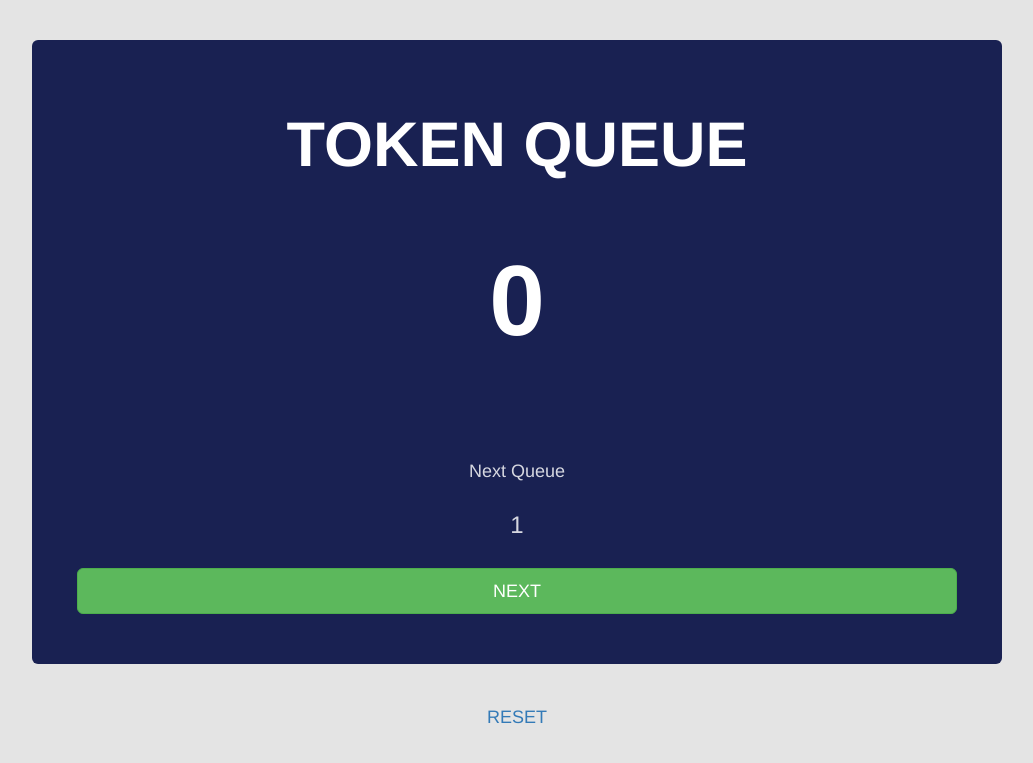
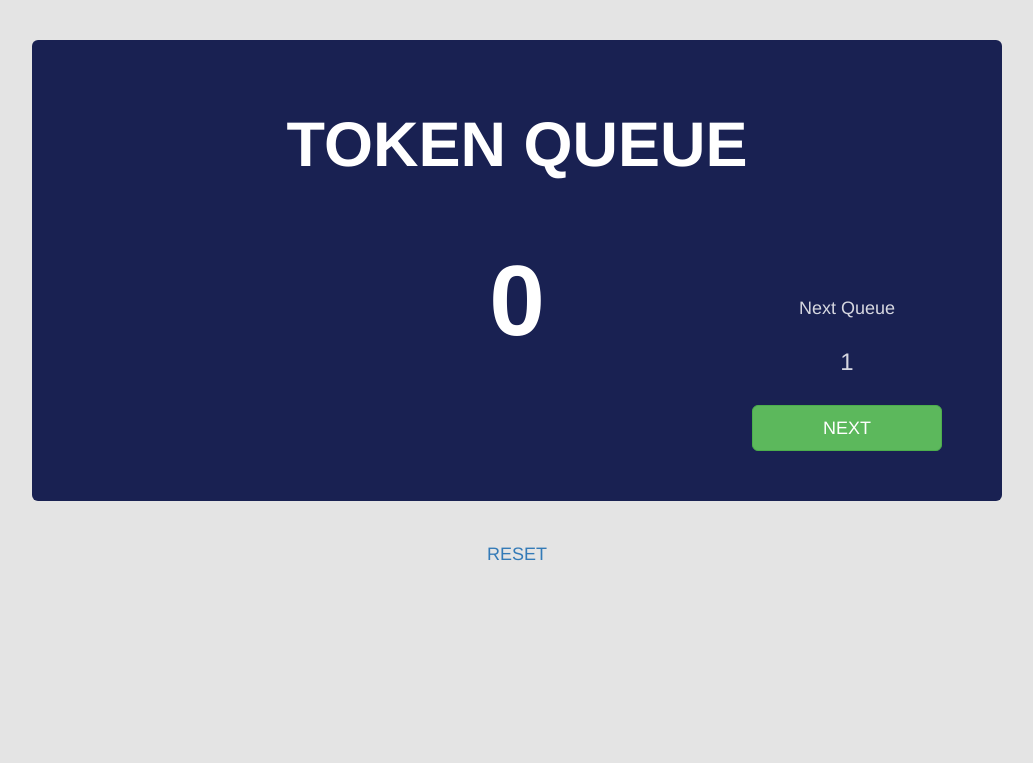
Before and after one commit to KMITL-PPS/token-queue-system, a Flask app: page /admin in a window 1280 px wide. Shown: the top 763 px of the page, without its empty margins (123-1156 px from the left). Run offline with Flask 2, Linux system fonts and the light colour scheme; the visitor is signed in with stand-in values (Sample User, id 1); some libraries are stand-ins or nearby versions.

Commit message:
fix bootstrap v3

```diff
--- a/templates/adminQueue.html
+++ b/templates/adminQueue.html
@@ -64,17 +64,17 @@
 		<div class="jumbotron">
 			<h1>Token Queue</h1>
 			<div class="row">
-				<div class="col">
+				<div class="col-sm-3">
 					{% if queue > 1 %}
 					<h4>Previous Queue</h4>
 					<h3>{{ queue - 1 }}</h3>
 					<a href="{{ url_for('queue_previous') }}" class="btn btn-lg btn-warning btn-block">BACK</a>
 					{% endif %}
 				</div>
-				<div class="col-6">
+				<div class="col-sm-6">
 					<div class="queue">{{ queue }}</div>
 				</div>
-				<div class="col">
+				<div class="col-sm-3">
 					<div id="next-queue" style="visibility: hidden;">
 						<h4>Next Queue</h4>
 						<h3>{{ queue + 1 }}</h3>
--- a/templates/customerQR.html
+++ b/templates/customerQR.html
@@ -52,7 +52,7 @@
 	<div class="container">
 		<div class="jumbotron">
 			<h1>Token Queue</h1>
-			<div class="row"><div class="col-4 offset-4">
+			<div class="row"><div class="col-sm-4 col-sm-offset-4">
 				<h3>Your QUEUE is {{customer_queue}}</h3>
                 <div class="thumbnail">
 					<img src="{{ qr }}">
--- a/templates/customerQueue.html
+++ b/templates/customerQueue.html
@@ -44,7 +44,7 @@
 	<div class="container">
 		<div class="jumbotron">
 			<h1>Token Queue</h1>
-			<div class="row"><div class="col-4 offset-4">
+			<div class="row"><div class="col-sm-4 col-sm-offset-4">
 				<h3>Queue remaining {{queue_remain}}</h3>
 				<a href="{{ url_for('qr') }}" class="btn btn-lg btn-success btn-block">QUEUE</a>
 			</div></div>
--- a/templates/login.html
+++ b/templates/login.html
@@ -43,7 +43,7 @@
 		<div class="jumbotron">
 			<h1>Token Queue</h1>
 			<div class="row">
-				<div class="col-4 offset-4">
+				<div class="col-sm-4 col-sm-offset-4">
 					<form class="form-signin" method="POST">
 						{{ form.csrf_token }}
 						<!-- <label for="inputEmail" class="sr-only">Email address</label>
```
